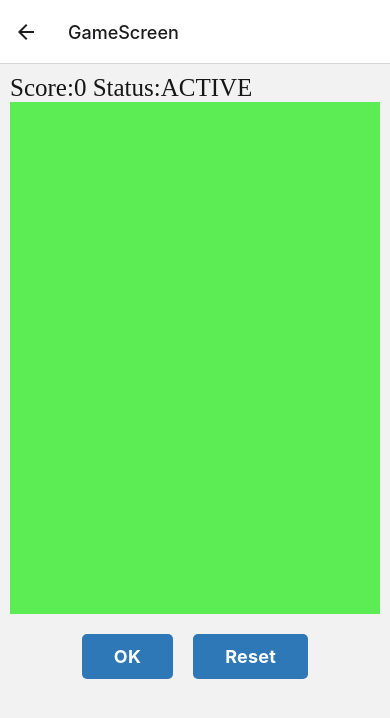
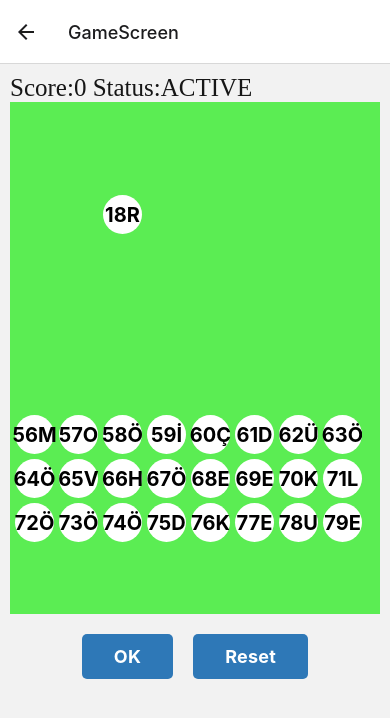
Before and after one commit to trkgrn/falling-letters-mobileapp, a React Native app: screen /GameScreen in a window 390 px wide. Shown: the top 718 px of the page. Built offline with nearby package versions, Linux system fonts and the light colour scheme.

Commit message:
logical operations completed for GameScreen

```diff
--- a/src/components/GameScreen/GameScreen.tsx
+++ b/src/components/GameScreen/GameScreen.tsx
@@ -1,28 +1,153 @@
 import React, { useState } from "react";
 import styles from "./GameScreen.style";
 import { Text, View } from "react-native";
-import LetterCard from "../LetterCard/LetterCard";
 import Button from "../Button/Button";
+import letters from "../../config/letters";
+import axios from "axios";
+import LetterCardList from "../LetterCardList/LetterCardList";
 
 const GameScreen = () => {
+  const vowels = letters.vowels;
+  const consonants = letters.consonants;
 
+  // Letter List Generator
+  let letterStrList: any = [];
+  function initLetterCards(): any {
+    for (let i = 0; i < 24; i++) {
+      if (i % 5 < 3) { // Add a vowel with 60% probability
+        letterStrList.push(vowels[Math.floor(Math.random() * vowels.length)]);
+      } else { // Add a consonant with 40% probability
+        letterStrList.push(consonants[Math.floor(Math.random() * consonants.length)]);
+      }
+    }
 
+    let cards: any = [];
+    for (let i = 0; i < 80; i++) {
+      if (i >= 56)
+        cards[i] = { key: `${i}`, value: `${letterStrList[80 - i - 1]}`, isClicked: false };
+      else
+        cards[i] = { key: `${i}`, value: "", isClicked: false };
+    }
+    return cards;
+  }
+  const letterObjList = initLetterCards();
+
+  // State Variables
+  const [letterCards, setLetterCards] = useState<any>([...letterObjList]);
+  const [letterList, setLetterList] = useState<any>([...letterStrList]);
   const [selectedLetter, setSelectedLetter] = useState<any[]>([]);
   const [score, setScore] = useState<number>(0);
   const [status, setStatus] = useState<string>("ACTIVE");
+
+  // Card Press Function
+  function onCardPress(letter: any) {
+    console.log("card pressed = " + letter.value + " " + letter.key);
+    letterCards[letter.key].isClicked = !letterCards[letter.key].isClicked;
+    setLetterCards([...letterCards]);
+    if (letterCards[letter.key].isClicked) {
+      selectedLetter.push(letter);
+      setSelectedLetter([...selectedLetter]);
+    } else {
+      setSelectedLetter(selectedLetter.filter((item) => item.key !== letter.key));
+    }
+  }
+
+  // Button Functions
+  function calculateScore(letterList: any): number {
+    let score = 0;
+    const scoresMap = letters.scoresMap;
+    letterList.forEach((letter: any) => {
+      score += scoresMap.get(letter)!;
+    });
+    return score;
+  }
+  function deleteCard(letter: any) {
+    letterCards[letter.key].value = "";
+    letterCards[letter.key].isClicked = false;
+    setLetterCards([...letterCards]);
+  }
+  function deleteCards(selectedCardList:any) {
+    console.log("delete pressed");
+    selectedCardList.forEach((letter: any) => {
+      deleteCard(letter);
+    });
+    setSelectedLetter([]);
+
+    for (let i = 79; i >= 0; i--) {
+      if (letterCards[i].value === "") {
+        for (let j = i - 8; j >= 0; j -= 8) {
+          if (letterCards[j].value !== "") {
+            letterCards[i].value = letterCards[j].value;
+            letterCards[i].isClicked = letterCards[j].isClicked;
+            letterCards[j].value = "";
+            letterCards[j].isClicked = false;
+            break;
+          }
+        }
+      }
+    }
+    setLetterCards([...letterCards]);
+  }
+  function onOkPress() {
+    console.log("ok pressed");
+    const word = selectedLetter.map(letter => letter.value).join("").toLocaleLowerCase("tr-TR");
+    const letters = selectedLetter.map((letter: any) => letter.value);
+    const letterCardList = selectedLetter.map((letter: any) => letter);
+    console.log(word);
+    console.log(word.toLocaleLowerCase("tr-TR"));
+
+    if (word.length < 3) {
+      console.log("Word is too short");
+    }else {
+      axios.get("https://sozluk.gov.tr/gts?ara=" + word)
+        .then((response) => {
+          if (response.data.error) {
+            console.log(response.data.error);
+            return;
+          }
+
+          let dataStr = JSON.stringify(response.data);
+          dataStr = dataStr.substring(1, dataStr.length - 1);
+          console.log(dataStr);
+          let addedScore = calculateScore(letters);
+          setScore(score + addedScore);
+          deleteCards(letterCardList);
+          // const data = JSON.parse(dataStr);
+          // const anlamlarListe:any = data.anlamlarListe;
+          // anlamlarListe.forEach((anlam: any) => {
+          //   console.log(anlam.anlam);
+          // });
+        }).catch((error) => {
+        console.log(error);
+      });
+    }
+
+
+
+  }
+  function onResetPress() {
+    console.log("reset pressed");
+    letterCards.forEach((card: any) => {
+      card.isClicked = false;
+    });
+    setSelectedLetter([]);
+    setLetterCards([...letterCards]);
+  }
 
   return (
     <View style={styles.container}>
       <Text style={styles.score}>Score:{score} Status:{status}</Text>
       <View style={styles.letterListContainer}>
-
+        <LetterCardList letterCards={letterCards} setLetterCards={setLetterCards} letterList={letterList}
+                        setLetterList={setLetterList} score = {score}
+                        status={status} setStatus={setStatus} onLetterPress={onCardPress}></LetterCardList>
       </View>
       <View style={styles.resultContainer}>
-        <Text style={styles.resultText}></Text>
+        <Text style={styles.resultText}>{selectedLetter.map(letter => letter.value)}</Text>
       </View>
       <View style={styles.buttonContainer}>
-        <Button title={"OK"} ></Button>
-        <Button title={"Reset"} ></Button>
+        <Button title={"OK"} onPress={onOkPress}></Button>
+        <Button title={"Reset"} onPress={onResetPress}></Button>
       </View>
     </View>
   );
```
